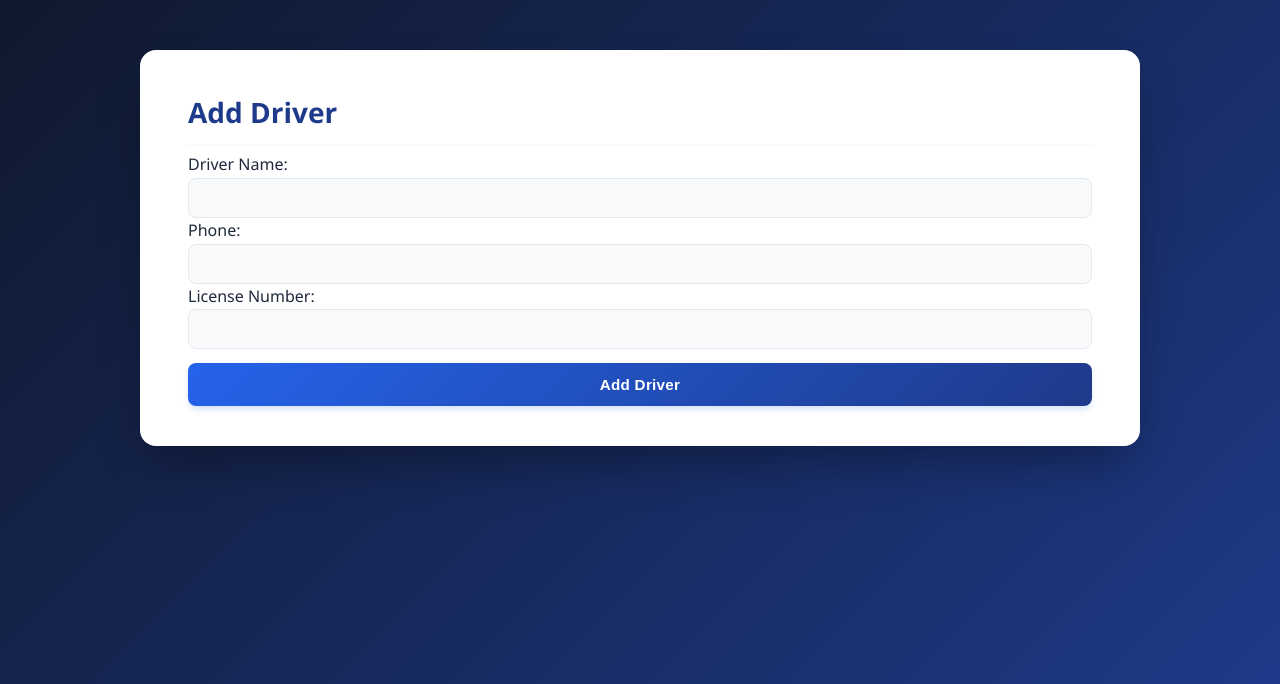
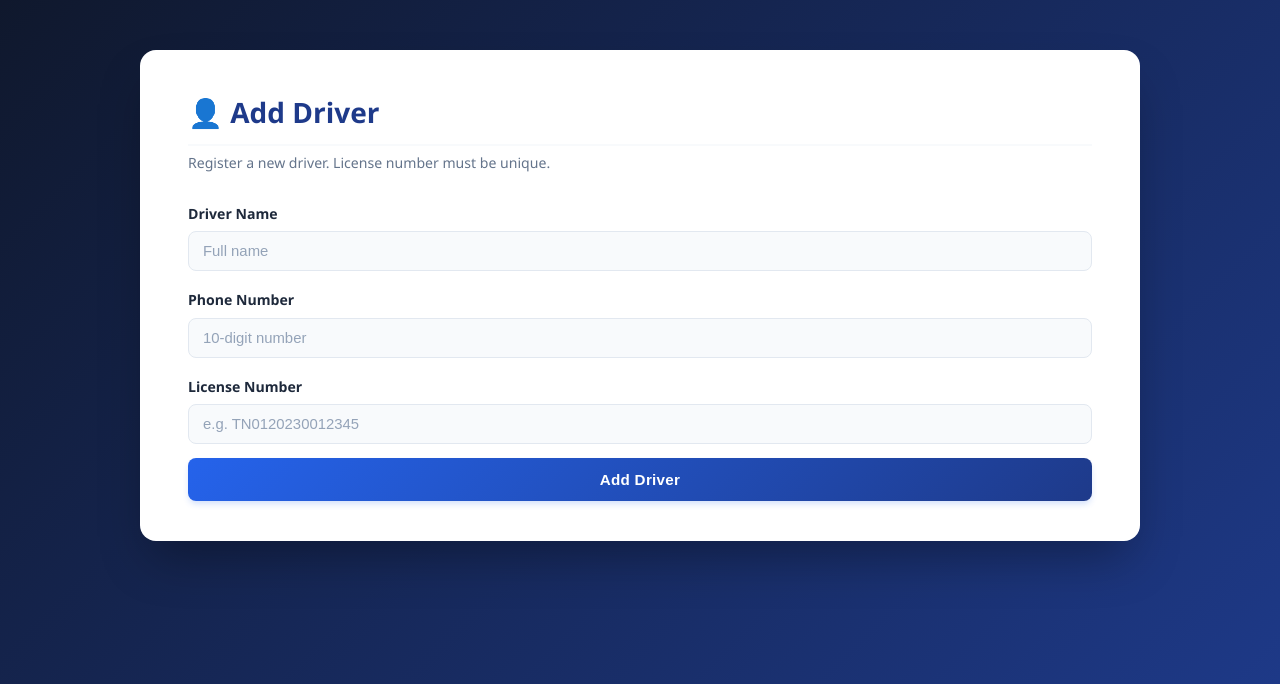
Before and after one commit to Sarvesh-Sarz/Resuscitation-Retrieval, a Flask app: page /add_driver in a window 1280 px wide. Shown: the part 59-743 px from the top of the page. Run offline with Flask 3, Linux system fonts and the light colour scheme.

Commit message:
Update add_driver.html

```diff
--- a/templates/add_driver.html
+++ b/templates/add_driver.html
@@ -1,19 +1,22 @@
 {% extends "base.html" %}
+{% block content %}
 
-{% block content %}
-<h2>Add Driver</h2>
+<h2>👤 Add Driver</h2>
+<p class="subtitle">Register a new driver. License number must be unique.</p>
 
 <form method="POST">
-    Driver Name:
-    <input type="text" name="name" required>
 
-    Phone:
-    <input type="text" name="phone" required>
+    <label>Driver Name</label>
+    <input type="text" name="name" placeholder="Full name" required>
 
-    License Number:
-    <input type="text" name="license" required>
+    <label>Phone Number</label>
+    <input type="text" name="phone" placeholder="10-digit number" maxlength="10" required>
+
+    <label>License Number</label>
+    <input type="text" name="license" placeholder="e.g. TN0120230012345" required>
 
     <button type="submit">Add Driver</button>
+
 </form>
 
 {% endblock %}
```
